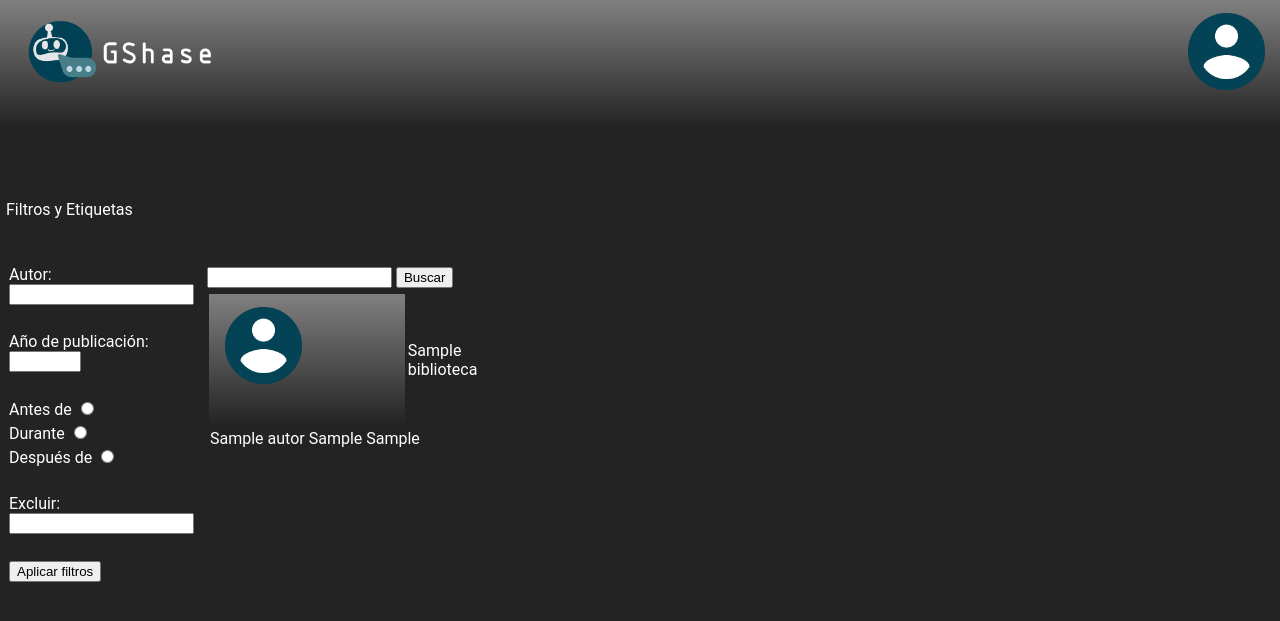
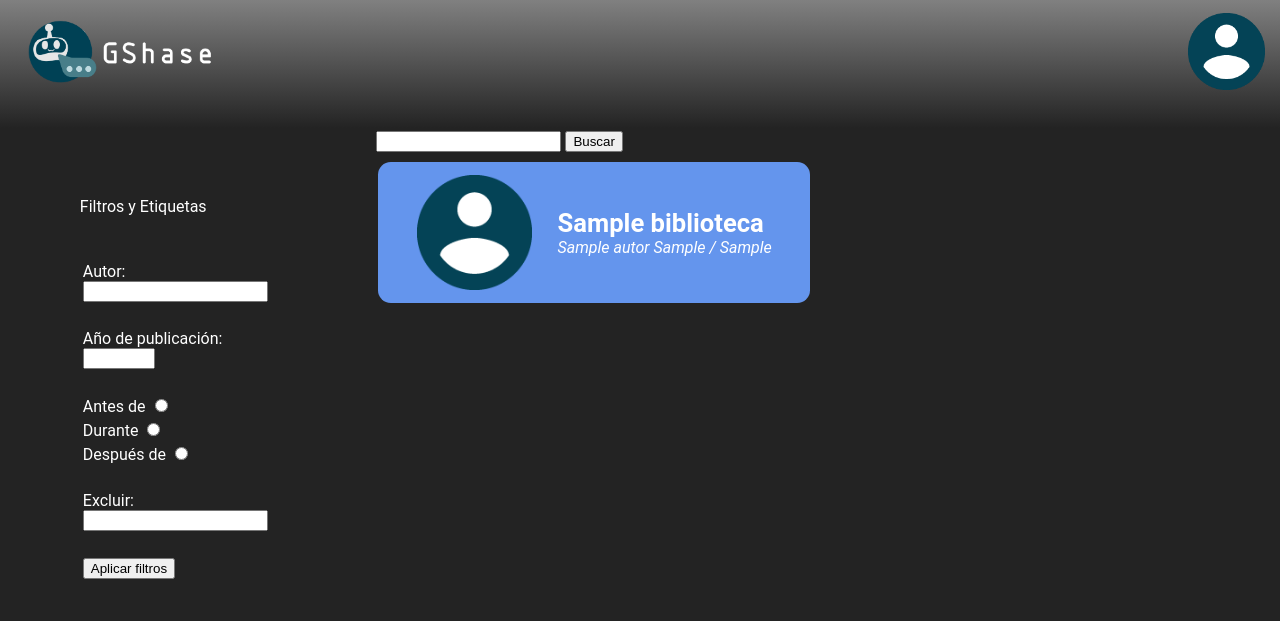
Before and after one commit to iiRoy/GShase, a PHP site: page /busqueda.php in a window 1280 px wide. Shown: the top 621 px of the page. Run offline with PHP 8.4, Linux system fonts and the light colour scheme; tables that the repository leaves empty or names only in its code hold one stand-in row (values such as "Sample post").

Commit message:
Avances CSS

```diff
--- a/busqueda.php
+++ b/busqueda.php
@@ -5,9 +5,7 @@
     <meta charset="UTF-8">
     <link rel="stylesheet" href="css/style.css">
 </head>
-
 <body class="busqueda">
-<div class="buscar">
 <!--Header-->
 <div class="header">
     <div>
@@ -15,9 +13,8 @@
         <img src="images/usuario_default.png">
     </div>
 </div>
-    <table>
-        <tr>
-            <td>
+<div class="buscar">
+    <div class="filters">
         <table>
             <tr>
                 <td><br></td>
@@ -96,8 +93,8 @@
                 </td>
             </tr>
         </table>
-            </td>
-            <td>
+    </div>
+    <div class="search-bar">
         <table>
             <tr>
                 <td>
@@ -171,16 +168,17 @@
                                         <div>
                                             <table>
                                                 <tr>
-                                                            <td class="header">
-                                                                <img src="images/usuario_default.png" alt="Imagen usuario"><br>
-                                                            </td>
-                                                            <td>
-                                                                <div>' . htmlspecialchars($row['Titulo']) . '</div>
+                                                    <td class="documents">
+                                                        <img src="images/usuario_default.png" alt="Imagen usuario" class="user-img">
+                                                        <div class="info">
+                                                            <div class="title">' . htmlspecialchars($row['Titulo']) . '</div>
+                                                            <div class="name">' . htmlspecialchars($row['Nombre']) . ' ' . htmlspecialchars($row['Apellidos']) . ' / ' . htmlspecialchars($row['Especializacion']) . '</div>
+                                                        </div>
                                                     </td>
                                                 </tr>
                                                 <tr>
                                                     <td colspan="2">
-                                                                <div>' . htmlspecialchars($row['Nombre']) . ' ' . htmlspecialchars($row['Apellidos']) . ' ' . htmlspecialchars($row['Especializacion']) . '</div>
+
                                                     </td>
                                                 </tr>
                                             </table>
@@ -195,9 +193,7 @@
                 </td>
             </tr>
         </table>
-            </td>
-        </tr>
-    </table>
+    </div>
 </div>
 </body>
 </html>
--- a/css/style.css
+++ b/css/style.css
@@ -219,11 +219,68 @@ body.index {
     color: white;
     font-size: 3.2vw;
     outline: none;
-    width: auto; /* Permite que el input tenga un tamaño fijo */
-    text-align: center; /* Centra el texto del input */
-    padding: 0.5vw 1vw; /* Añade padding */
+    width: auto;
+    text-align: center;
+    padding: 0.5vw 1vw;
 }
 
-.barra_busqueda input::placeholder { /* Edge 12-18 */
+.barra_busqueda input::placeholder {
     color: #7f8fa5;
 }
+
+/* Configuración Búsqueda */
+
+.buscar {
+    display: flex;
+    align-items: flex-start;
+    padding: 0 6vw;
+}
+
+.filters {
+    flex: 1;
+    margin-right: 20px;
+}
+
+.search-bar {
+    flex: 3;
+}
+
+.documents {
+    display: flex;
+    align-items: center;
+    background: cornflowerblue;
+    border-radius: 1vw;
+    margin: 0.3vw 0;
+    max-width: 80vw;
+    height: auto;
+    padding: 1vw;
+    transition: transform 0.3s ease;
+}
+
+.documents:hover {
+    transform: scale(1.1);
+    margin: 0.8vw 0;
+}
+
+.user-img {
+    margin: auto 2vw;
+    max-width: 9vw;
+    height: auto;
+}
+
+.info {
+    display: flex;
+    flex-direction: column;
+    text-align: left;
+    margin: 2vw 2vw 2vw 0;
+}
+
+.title {
+    font-weight: bold;
+    font-size: 2vw;
+    overflow-wrap: break-word;
+}
+
+.name {
+    font-style: italic;
+}
```
Also changed, not shown: other parts of css/style.css (+26 -26 lines). Lines whose indentation alone changed are shown as unchanged.
